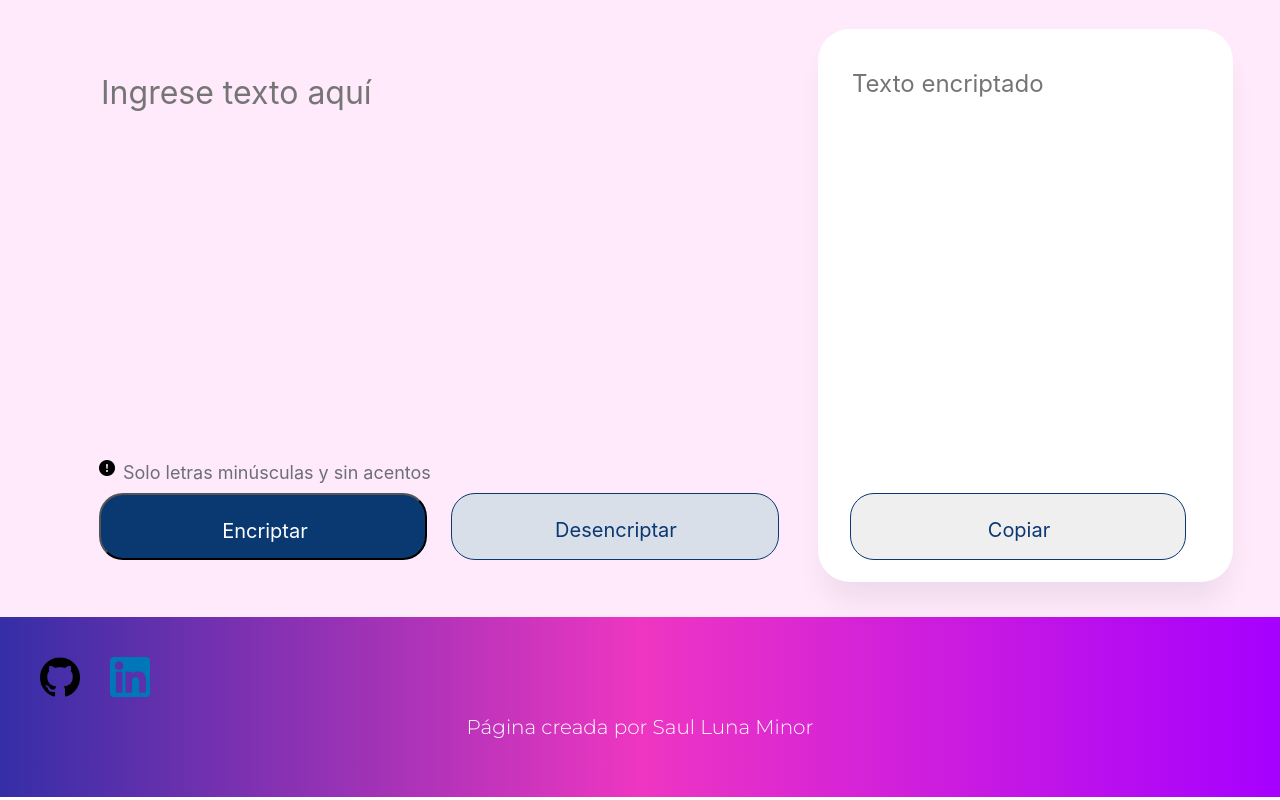
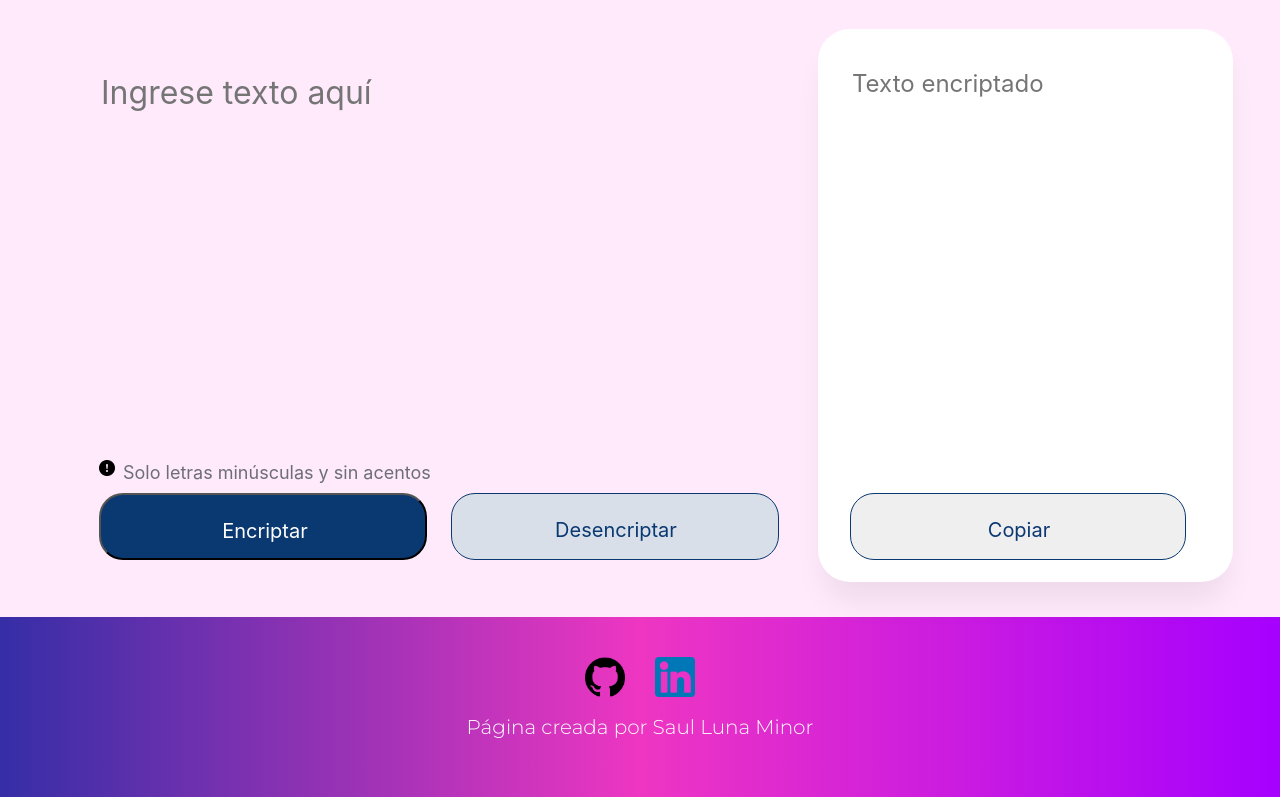
Before and after one commit to tiocalvispolimarch/Alura-Encriptador, a plain HTML site: page index.html in a window 1280 px wide. Drawn offline with Linux system fonts and the light colour scheme.

Commit message:
centrado de los logos correspondientes al footer

```diff
--- a/style.css
+++ b/style.css
@@ -350,7 +350,7 @@ footer{
 
 .imagenes_footer {
     display: flex;
-    margin: 0 auto;
+    justify-content: center;
   }
 
 .imagenes_footer img:first-child {
```
